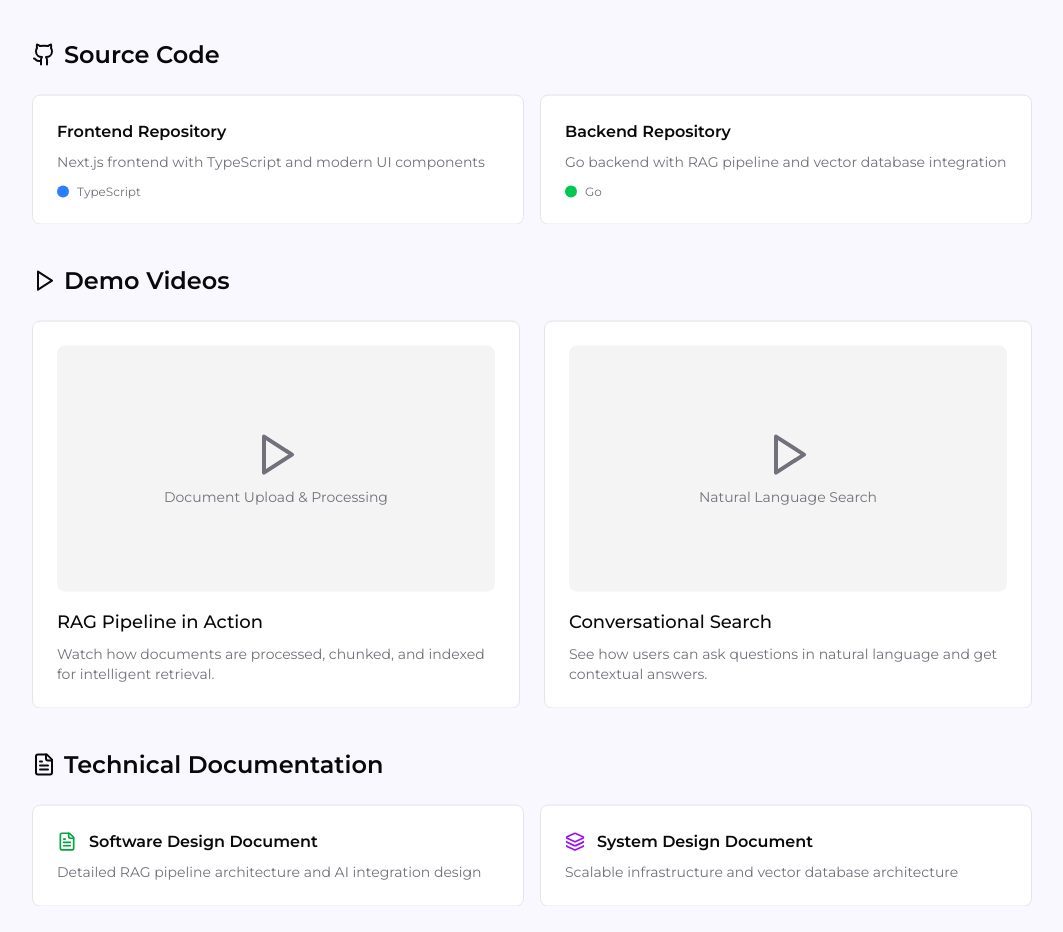
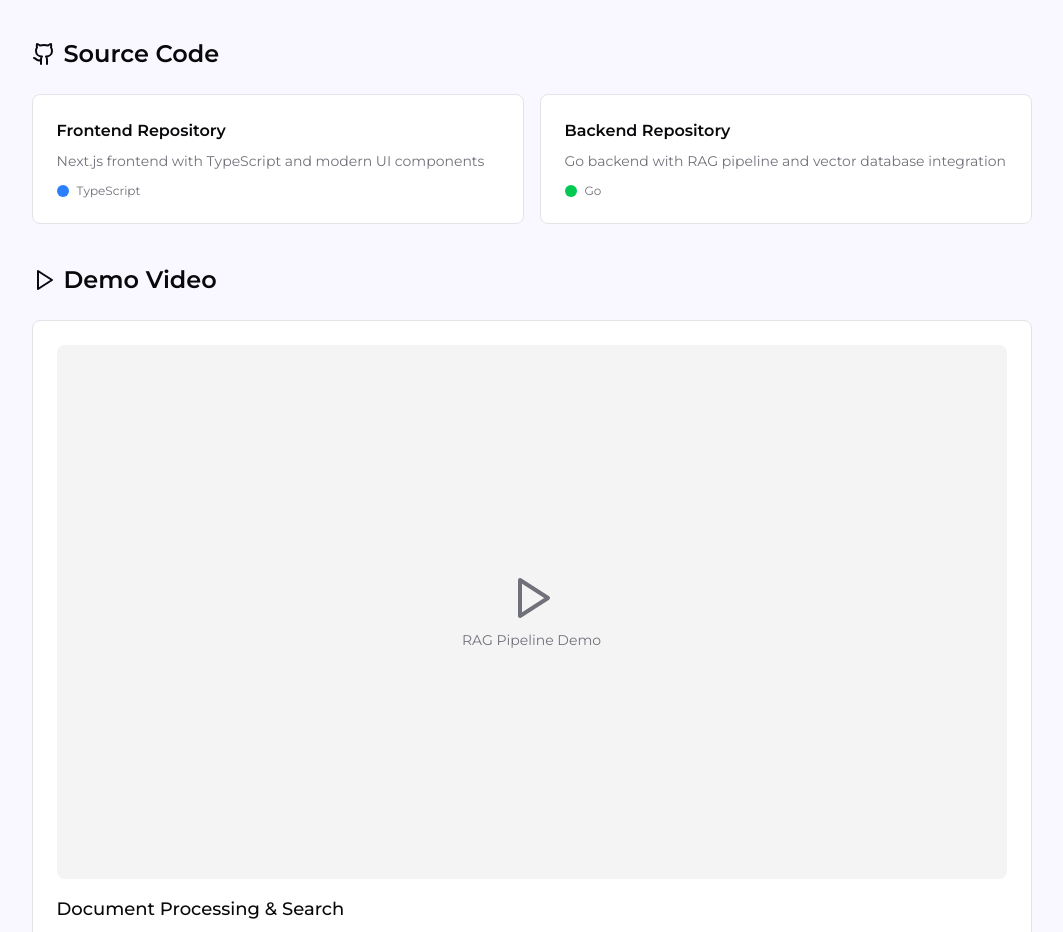
Before and after one commit to devyk100/nextjs-portfolio, a Next.js app: page /memoriva in a window 1280 px wide. Shown: the part 1868-2800 px from the top of the page, without its empty margins (101-1164 px from the left). Built offline with nearby package versions, Linux system fonts and the light colour scheme.

Commit message:
working on design docs

```diff
--- a/src/app/kaicode/page.tsx
+++ b/src/app/kaicode/page.tsx
@@ -1,6 +1,5 @@
 import React from "react";
 import { AnimatedBackground } from "@/components/ui/animated-bg";
-import { FadeInUp } from "@/components/ui/fade-in-up";
 import PortfolioSection from "@/components/portfolio/portfolio-section";
 import ThemeToggle from "@/components/ui/theme-toggle";
 import ScrollProgress from "@/components/ui/scroll-progress";
@@ -57,7 +56,6 @@ export default function KaicodePage() {
 
         {/* Hero Section */}
         <PortfolioSection className="mt-10">
-          <FadeInUp>
             <div className="text-center">
               <h1 className="text-4xl md:text-6xl font-bold mb-4 bg-gradient-to-r from-blue-600 to-purple-600 bg-clip-text text-transparent">
                 Kaicode
@@ -77,12 +75,10 @@ export default function KaicodePage() {
                 </span>
               </div>
             </div>
-          </FadeInUp>
         </PortfolioSection>
 
         {/* Quick Links */}
         <PortfolioSection className="mt-10">
-          <FadeInUp delay={0.1}>
             <div className="grid grid-cols-1 md:grid-cols-2 lg:grid-cols-4 gap-4">
               <Link href="https://github.com/devyk100/kaicode-frontend" target="_blank" className="group">
                 <div className="p-6 rounded-lg border bg-card hover:bg-accent transition-colors">
@@ -132,12 +128,10 @@ export default function KaicodePage() {
                 </div>
               </Link>
             </div>
-          </FadeInUp>
         </PortfolioSection>
 
         {/* Project Overview */}
         <PortfolioSection className="mt-10">
-          <FadeInUp delay={0.2}>
             <h2 className="text-2xl font-semibold mb-6 flex items-center gap-2">
               <Code className="w-6 h-6" />
               Project Overview
@@ -163,12 +157,10 @@ export default function KaicodePage() {
                 through AWS SQS queues.
               </p>
             </div>
-          </FadeInUp>
         </PortfolioSection>
 
         {/* Tech Stack */}
         <PortfolioSection className="mt-10">
-          <FadeInUp delay={0.3}>
             <h2 className="text-2xl font-semibold mb-6 flex items-center gap-2">
               <Layers className="w-6 h-6" />
               Technology Stack
@@ -259,12 +251,10 @@ export default function KaicodePage() {
                 </ul>
               </div>
             </div>
-          </FadeInUp>
         </PortfolioSection>
 
-        {/* Key Features */}
+        {/* Core Features */}
         <PortfolioSection className="mt-10">
-          <FadeInUp delay={0.4}>
             <h2 className="text-2xl font-semibold mb-6 flex items-center gap-2">
               <Settings className="w-6 h-6" />
               Key Features
@@ -299,12 +289,10 @@ export default function KaicodePage() {
                 </p>
               </div>
             </div>
-          </FadeInUp>
         </PortfolioSection>
 
         {/* Code Repository Links */}
         <PortfolioSection className="mt-10">
-          <FadeInUp delay={0.5}>
             <h2 className="text-2xl font-semibold mb-6 flex items-center gap-2">
               <Github className="w-6 h-6" />
               Source Code
@@ -342,17 +330,15 @@ export default function KaicodePage() {
                 </div>
               </Link>
             </div>
-          </FadeInUp>
         </PortfolioSection>
 
-        {/* Demo Videos */}
+        {/* Demo Video */}
         <PortfolioSection className="mt-10">
-          <FadeInUp delay={0.6}>
             <h2 className="text-2xl font-semibold mb-6 flex items-center gap-2">
               <Play className="w-6 h-6" />
-              Demo Videos
+              Demo Video
             </h2>
-            <div className="grid grid-cols-1 md:grid-cols-2 gap-6">
+            <div className="grid grid-cols-1 gap-6">
               <div className="p-6 rounded-lg border bg-card">
                 <div className="aspect-video bg-muted rounded-lg mb-4 flex items-center justify-center">
                   <div className="text-center">
@@ -360,31 +346,16 @@ export default function KaicodePage() {
                     <p className="text-sm text-muted-foreground">Real-time Collaboration Demo</p>
                   </div>
                 </div>
-                <h3 className="text-lg font-medium mb-2">Collaborative Editing in Action</h3>
+                <h3 className="text-lg font-medium mb-2">Live Coding & Execution</h3>
                 <p className="text-sm text-muted-foreground">
-                  Watch multiple developers coding together with synchronized cursors and real-time editing.
-                </p>
-              </div>
-
-              <div className="p-6 rounded-lg border bg-card">
-                <div className="aspect-video bg-muted rounded-lg mb-4 flex items-center justify-center">
-                  <div className="text-center">
-                    <Play className="w-12 h-12 mx-auto mb-2 text-muted-foreground" />
-                    <p className="text-sm text-muted-foreground">Code Execution Demo</p>
-                  </div>
-                </div>
-                <h3 className="text-lg font-medium mb-2">Secure Code Execution</h3>
-                <p className="text-sm text-muted-foreground">
-                  See how code runs safely in containerized environments with real-time output.
+                  Watch multiple developers collaborate in real-time with secure code execution in Docker containers.
                 </p>
               </div>
             </div>
-          </FadeInUp>
         </PortfolioSection>
 
         {/* Documentation Links */}
         <PortfolioSection className="mt-10">
-          <FadeInUp delay={0.7}>
             <h2 className="text-2xl font-semibold mb-6 flex items-center gap-2">
               <FileText className="w-6 h-6" />
               Technical Documentation
@@ -414,7 +385,6 @@ export default function KaicodePage() {
                 </div>
               </Link>
             </div>
-          </FadeInUp>
         </PortfolioSection>
 
         {/* Footer */}
--- a/src/app/memoriva/page.tsx
+++ b/src/app/memoriva/page.tsx
@@ -1,6 +1,5 @@
 import React from "react";
 import { AnimatedBackground } from "@/components/ui/animated-bg";
-import { FadeInUp } from "@/components/ui/fade-in-up";
 import PortfolioSection from "@/components/portfolio/portfolio-section";
 import ThemeToggle from "@/components/ui/theme-toggle";
 import ScrollProgress from "@/components/ui/scroll-progress";
@@ -62,7 +61,6 @@ export default function MemorivaPage() {
 
         {/* Hero Section */}
         <PortfolioSection className="mt-10">
-          <FadeInUp>
             <div className="text-center">
               <h1 className="text-4xl md:text-6xl font-bold mb-4 bg-gradient-to-r from-purple-600 to-pink-600 bg-clip-text text-transparent">
                 Memoriva
@@ -85,12 +83,10 @@ export default function MemorivaPage() {
                 </span>
               </div>
             </div>
-          </FadeInUp>
         </PortfolioSection>
 
         {/* Quick Links */}
         <PortfolioSection className="mt-10">
-          <FadeInUp delay={0.1}>
             <div className="grid grid-cols-1 md:grid-cols-2 lg:grid-cols-4 gap-4">
               <Link href="https://github.com/devyk100/memoriva-frontend" target="_blank" className="group">
                 <div className="p-6 rounded-lg border bg-card hover:bg-accent transition-colors">
@@ -140,12 +136,10 @@ export default function MemorivaPage() {
                 </div>
               </Link>
             </div>
-          </FadeInUp>
         </PortfolioSection>
 
         {/* Project Overview */}
         <PortfolioSection className="mt-10">
-          <FadeInUp delay={0.2}>
             <h2 className="text-2xl font-semibold mb-6 flex items-center gap-2">
               <Code className="w-6 h-6" />
               Project Overview
@@ -170,12 +164,10 @@ export default function MemorivaPage() {
                 Built with modern web technologies and optimized for performance and scalability.
               </p>
             </div>
-          </FadeInUp>
         </PortfolioSection>
 
         {/* Tech Stack */}
         <PortfolioSection className="mt-10">
-          <FadeInUp delay={0.3}>
             <h2 className="text-2xl font-semibold mb-6 flex items-center gap-2">
               <Layers className="w-6 h-6" />
               Technology Stack
@@ -266,12 +258,10 @@ export default function MemorivaPage() {
                 </ul>
               </div>
             </div>
-          </FadeInUp>
         </PortfolioSection>
 
         {/* Core Features */}
         <PortfolioSection className="mt-10">
-          <FadeInUp delay={0.4}>
             <h2 className="text-2xl font-semibold mb-6 flex items-center gap-2">
               <Settings className="w-6 h-6" />
               Core Features
@@ -356,12 +346,10 @@ export default function MemorivaPage() {
                 </ul>
               </div>
             </div>
-          </FadeInUp>
         </PortfolioSection>
 
         {/* Code Repository Links */}
         <PortfolioSection className="mt-10">
-          <FadeInUp delay={0.5}>
             <h2 className="text-2xl font-semibold mb-6 flex items-center gap-2">
               <Github className="w-6 h-6" />
               Source Code
@@ -399,49 +387,32 @@ export default function MemorivaPage() {
                 </div>
               </Link>
             </div>
-          </FadeInUp>
         </PortfolioSection>
 
-        {/* Demo Videos */}
+        {/* Demo Video */}
         <PortfolioSection className="mt-10">
-          <FadeInUp delay={0.6}>
             <h2 className="text-2xl font-semibold mb-6 flex items-center gap-2">
               <Play className="w-6 h-6" />
-              Demo Videos
+              Demo Video
             </h2>
-            <div className="grid grid-cols-1 md:grid-cols-2 gap-6">
+            <div className="grid grid-cols-1 gap-6">
               <div className="p-6 rounded-lg border bg-card">
                 <div className="aspect-video bg-muted rounded-lg mb-4 flex items-center justify-center">
                   <div className="text-center">
                     <Play className="w-12 h-12 mx-auto mb-2 text-muted-foreground" />
-                    <p className="text-sm text-muted-foreground">Document Upload & Processing</p>
+                    <p className="text-sm text-muted-foreground">RAG Pipeline Demo</p>
                   </div>
                 </div>
-                <h3 className="text-lg font-medium mb-2">RAG Pipeline in Action</h3>
+                <h3 className="text-lg font-medium mb-2">Document Processing & Search</h3>
                 <p className="text-sm text-muted-foreground">
-                  Watch how documents are processed, chunked, and indexed for intelligent retrieval.
-                </p>
-              </div>
-
-              <div className="p-6 rounded-lg border bg-card">
-                <div className="aspect-video bg-muted rounded-lg mb-4 flex items-center justify-center">
-                  <div className="text-center">
-                    <Play className="w-12 h-12 mx-auto mb-2 text-muted-foreground" />
-                    <p className="text-sm text-muted-foreground">Natural Language Search</p>
-                  </div>
-                </div>
-                <h3 className="text-lg font-medium mb-2">Conversational Search</h3>
-                <p className="text-sm text-muted-foreground">
-                  See how users can ask questions in natural language and get contextual answers.
+                  Watch how documents are processed, indexed, and searched using natural language queries with contextual answers.
                 </p>
               </div>
             </div>
-          </FadeInUp>
         </PortfolioSection>
 
         {/* Documentation Links */}
         <PortfolioSection className="mt-10">
-          <FadeInUp delay={0.7}>
             <h2 className="text-2xl font-semibold mb-6 flex items-center gap-2">
               <FileText className="w-6 h-6" />
               Technical Documentation
@@ -471,7 +442,6 @@ export default function MemorivaPage() {
                 </div>
               </Link>
             </div>
-          </FadeInUp>
         </PortfolioSection>
 
         {/* Footer */}
```
